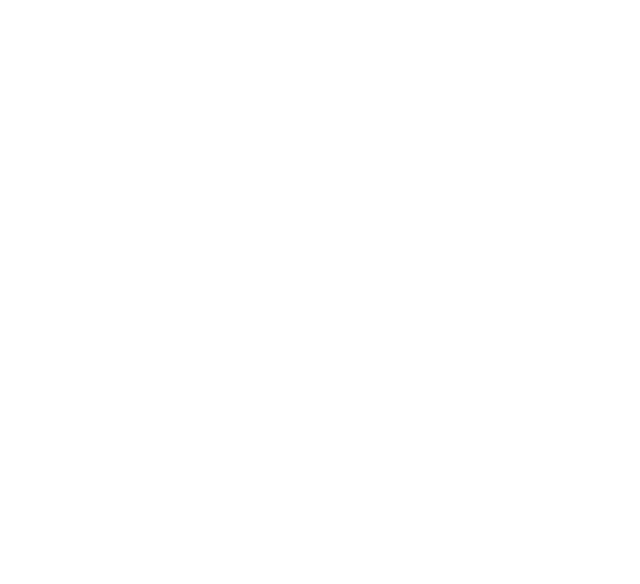
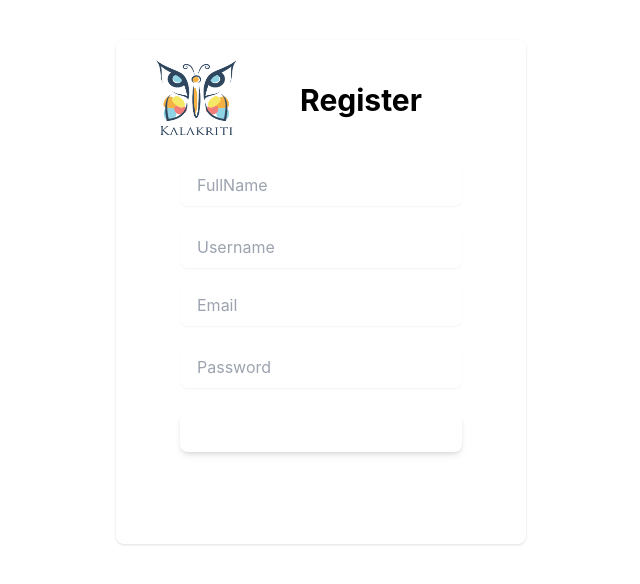
Before and after one commit to mitrukahitesh/Hack36-5, a React (Create React App) app: page /Register in a window 1280 px wide. Before the commit this address had no page. Shown: the part 108-692 px from the top of the page, without its empty margins (319-959 px from the left). Built offline with nearby package versions, Linux system fonts and the light colour scheme.

Commit message:
customised pages

```diff
--- a/src/App.js
+++ b/src/App.js
@@ -1,11 +1,16 @@
 import { BrowserRouter, Route, Routes } from "react-router-dom";
 import Homepage from "./Pages/Homepage"
+import Register from "./Pages/Register"
+import Login from "./Pages/Login"
+
 
 function App() {
   return (
     <BrowserRouter>
         <Routes>
           <Route path="/" element={<Homepage />} />
+          <Route path="/Register" element={<Register />} />
+          <Route path="/Login" element={<Login />} />
         </Routes>
     </BrowserRouter>
   );
--- a/src/Pages/Register.js
+++ b/src/Pages/Register.js
@@ -1,66 +1,32 @@
 import React, { useCallback } from "react";
-import fire from "../config/fire";
 import { Link } from "react-router-dom";
-import {
-  useLocation,
-  useNavigate,
-  useParams
-} from "react-router-dom";
 
-  const Register = ({ history }) => {
-    const handleSignUp = useCallback(async event => {
-      event.preventDefault();
-      const { email, password, fullName, username } = event.target.elements;
-      try {
-        await fire
-          .auth()
-          .createUserWithEmailAndPassword(email.value, password.value, fullName.value, username.value);
-        history.push("/");
-      } catch (error) {
-        alert(error);
-      }
-    }, [history]);
+  const Register = () => {
 
-    function withRouter(Component) {
-      function ComponentWithRouterProp(props) {
-        let location = useLocation();
-        let navigate = useNavigate();
-        let params = useParams();
-        return (
-          <Component
-            {...props}
-            router={{ location, navigate, params }}
-          />
-        );
-      }
-
-      return ComponentWithRouterProp;
-    }
 
   return (
-    <div className="flex items-center justify-center min-h-screen">
+    <div className="flex items-center justify-center min-h-screen bg-custom-blue">
       <div className="flex flex-col max-w-md px-4 py-5 my-4 bg-opacity-50 rounded-lg shadow bg-custom-blue sm:px-6 md:px-8 lg:px-10">
       <div className="inline-flex text-4xl font-bold text-center text-custom-green sm:text-3xl">
         <Link to="/" className="flex">
           <img
             src="/logo.png"
             alt="Kalakriti Logo"
-            className="w-20 h-20 shadow-md"
+            className="w-20 h-20 "
           />
         </Link>
         <span className="self-center mx-auto">Register</span>
       </div>
         <div className="p-6">
-          <form onSubmit={handleSignUp}>
+          <form>
             <div className="flex flex-col gap-4 mb-2">
               <div className="flex flex-col gap-4 mb-1">
                 <div className="relative">
                   <input
-                    type="text"
-                    className="flex-1 w-full px-4 py-2 text-base text-gray-700 placeholder-gray-400 bg-white border border-transparent border-gray-300 rounded-lg shadow-sm appearance-none focus:outline-none focus:ring-2 focus:ring-custom-green focus:border-transparent"
-                    name="fullName"
-                    placeholder="Full Name"
-                  />
+                  type="text"
+                  className="flex-1 w-full px-4 py-2 text-base text-gray-700 placeholder-gray-400 bg-white border border-transparent border-gray-300 rounded-lg shadow-sm appearance-none focus:outline-none focus:ring-2 focus:ring-custom-green focus:border-transparent"
+                  name="fullname"
+                  placeholder="FullName" />
                 </div>
               </div>
               <div className="flex flex-col gap-4 mb-1">
```
Also changed, not shown: public/logo.png.
